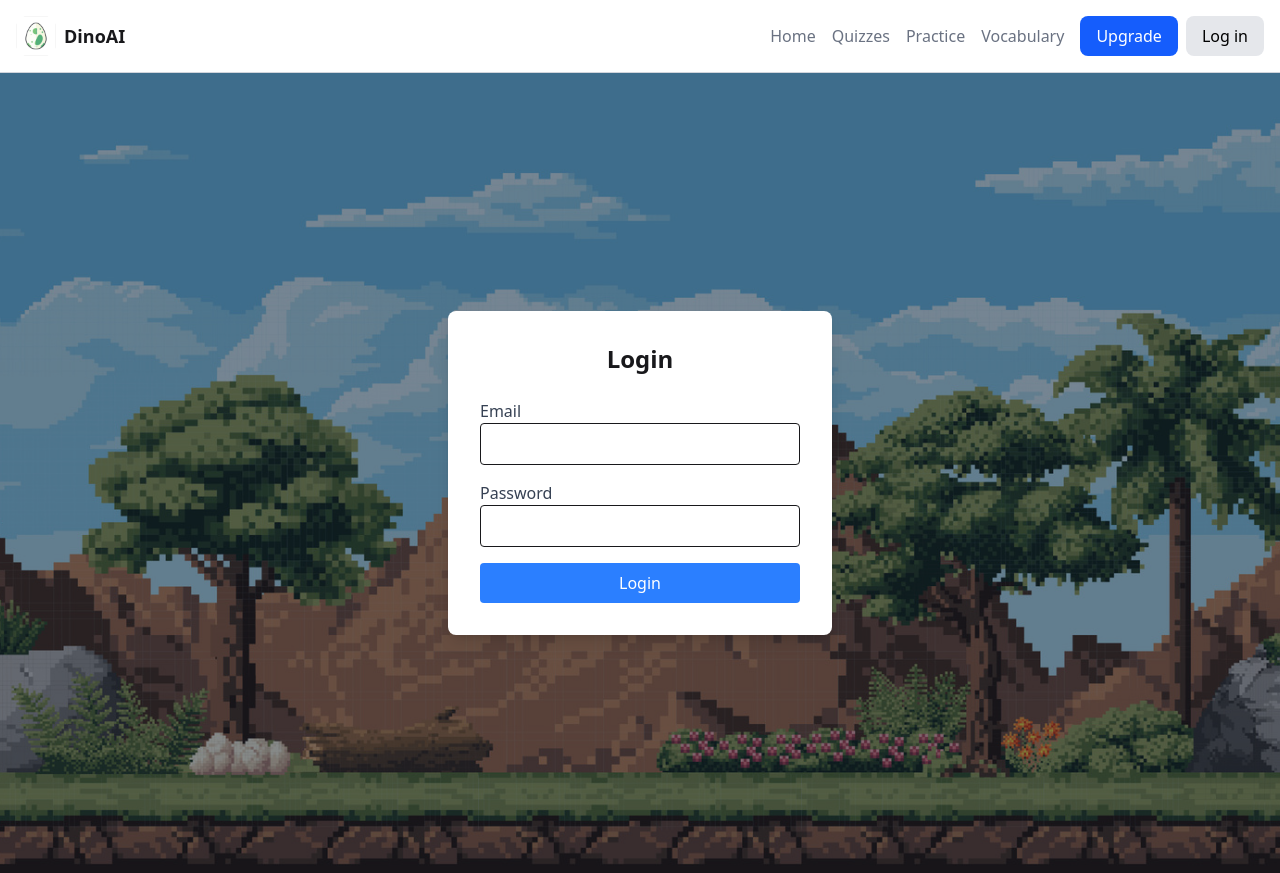
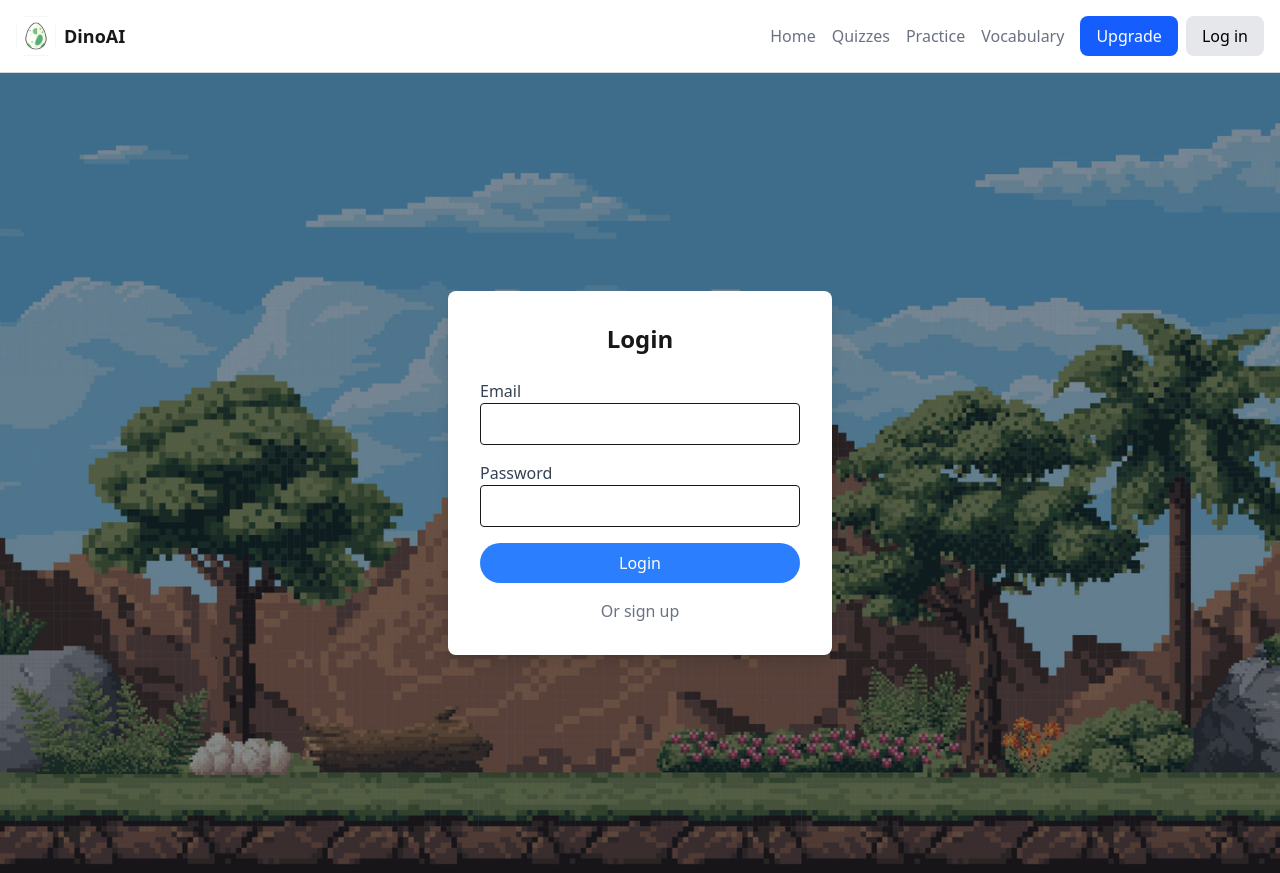
Before and after one commit to Capstone-Projects-2025-Spring/section-005-karlmorris-projects-dinoai-chat, a React (Vite) app in the folder frontend/: page /login in a window 1280 px wide. Built offline with nearby package versions, Linux system fonts and the light colour scheme.

Commit message:
feature: add sign up button and round login button

```diff
--- a/frontend/src/pages/Login.jsx
+++ b/frontend/src/pages/Login.jsx
@@ -34,9 +34,12 @@ export default function Login() {
               required
             />
           </div>
-          <button type="submit" className="w-full bg-blue-500 text-white py-2 rounded">
+          <button type="submit" className="w-full bg-blue-500 text-white py-2 rounded-full">
             Login
           </button>
+          <div className="text-center mt-4 text-gray-500">
+            <a href="/signup" className="text-gray-500 hover:underline">Or sign up</a>
+          </div>
         </form>
       </div>
     </div>
```
